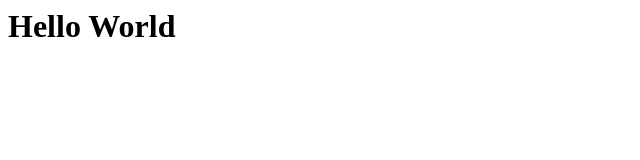
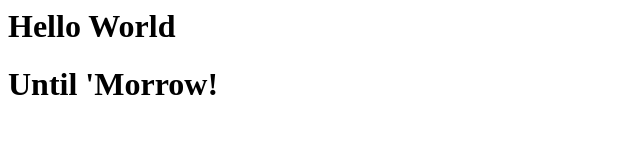
Before and after one commit to BytingBucs2-0/AmandaKing_HelloWorld, a plain HTML site: page index.html in a window 1280 px wide. Shown: the whole page, without its empty margins (0-640 px from the left). Drawn offline with Linux system fonts and the light colour scheme.

Commit message:
Add farewell line

```diff
--- a/index.html
+++ b/index.html
@@ -6,6 +6,7 @@
 
 	<body>
 		<h1>Hello World</h1>
+		<h1>Until 'Morrow!</h1>
 	</body>
 
 
```
